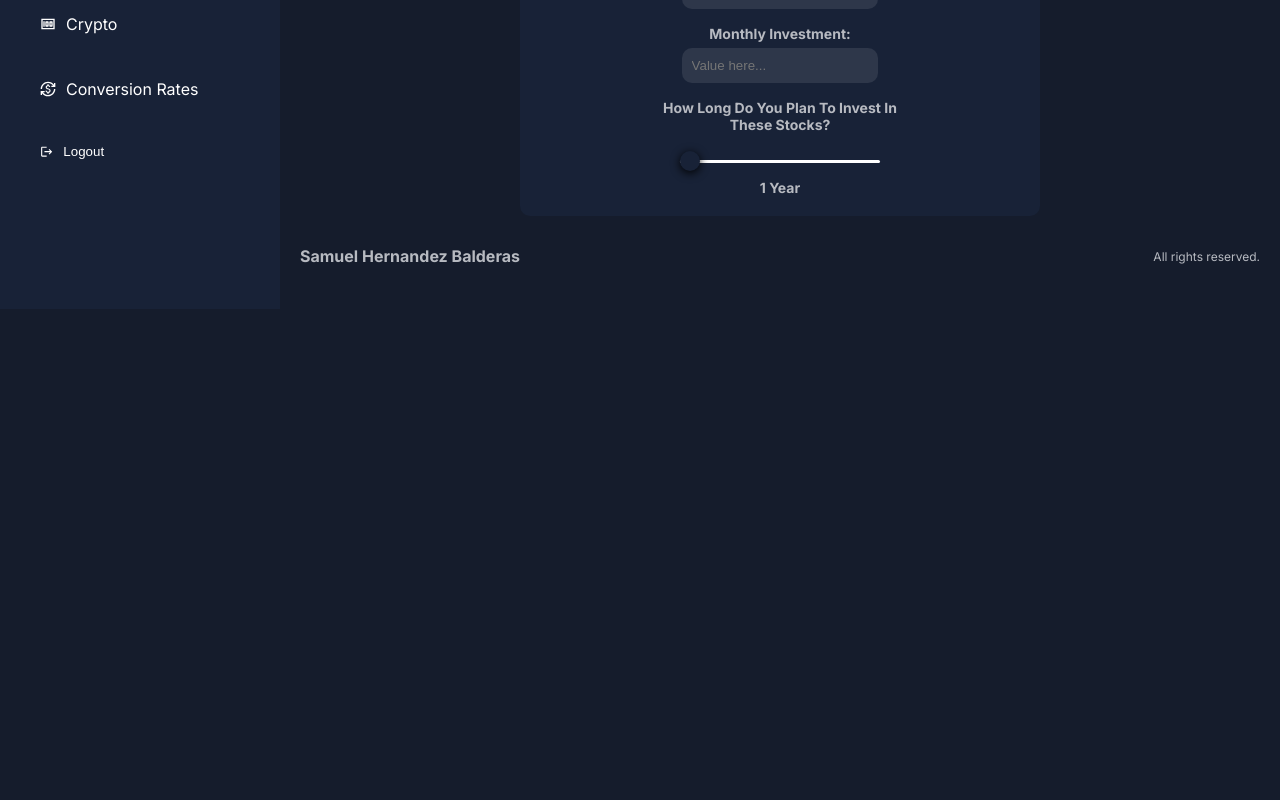
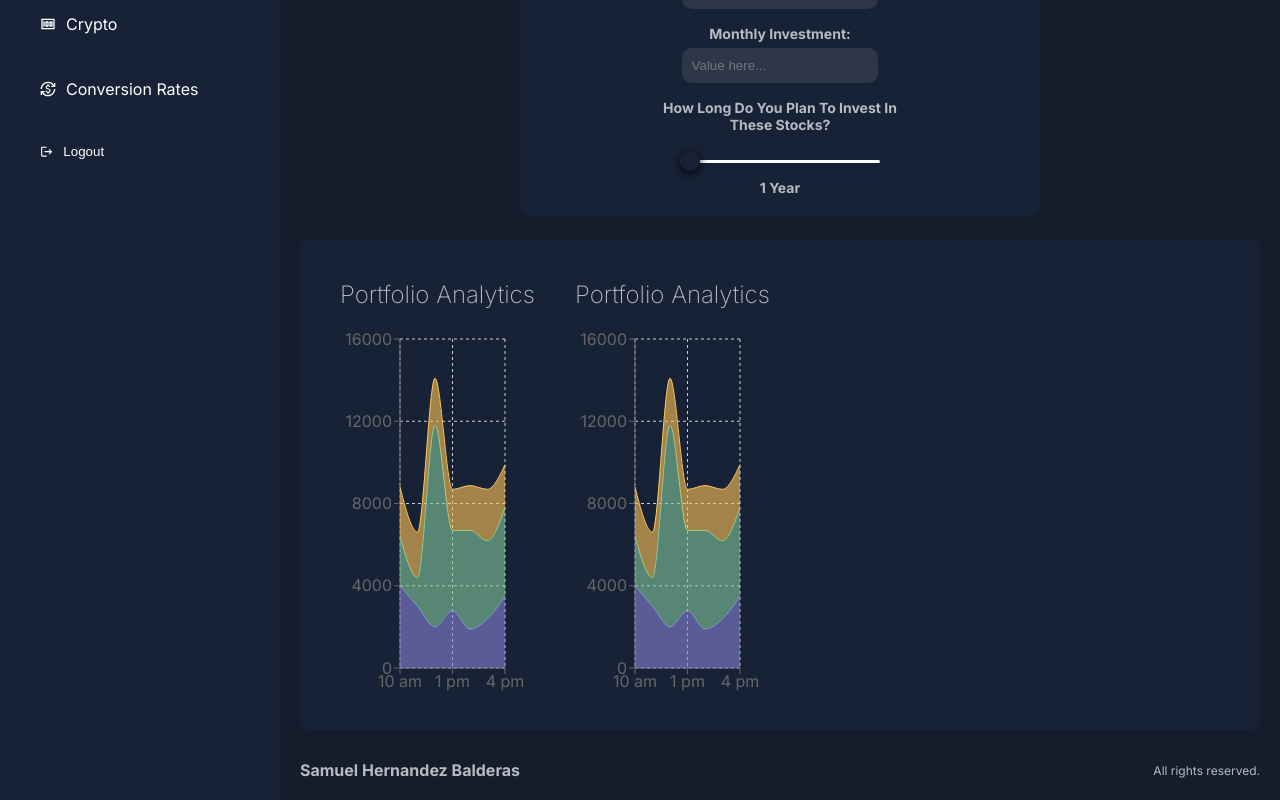
Before and after one commit to SamuelIVX/Deltabase, a Next.js app: page /dashboard/whatif in a window 1280 px wide. Shown: the part 491-1291 px from the top of the page. Before the commit the page ends 800 px from the top, so only its background shows below. Built offline with nearby package versions, Linux system fonts and the light colour scheme; no server answers.

Commit message:
Started working on the Comparison Charts. The two charts will have their own file/module.css and be imported to the main comparisonchart.jsx file for modularity and maintainability.

```diff
--- a/src/app/dashboard/whatif/page.jsx
+++ b/src/app/dashboard/whatif/page.jsx
@@ -1,6 +1,7 @@
 import Blurb from "@/components/whatif/blurb/blurb";
 import AssetSelector from "@/components/whatif/assetselector/assetselector";
 import InvestmentForm from "@/components/whatif/investmentform/investmentform";
+import ComparisonCharts from "../../../components/whatif/comparisoncharts/comparisoncharts";
 
 const WhatIf = () => {
     return (
@@ -8,6 +9,7 @@ const WhatIf = () => {
             <Blurb />
             <AssetSelector />
             <InvestmentForm />
+            <ComparisonCharts />
         </div>
     )
 }
--- a/src/components/whatif/assetselector/assetselector.module.css
+++ b/src/components/whatif/assetselector/assetselector.module.css
@@ -31,7 +31,7 @@
     background: #2e374a;
     padding: 10px;
     border-radius: 10px;
-    max-width: 30%;
+    max-width: 26%;
     margin: 0 auto;
     margin-top: 10px;
 }
--- /dev/null
+++ b/src/components/whatif/comparisoncharts/charts/chart1.jsx
@@ -0,0 +1,80 @@
+"use client";
+import React, { PureComponent } from 'react';
+import { AreaChart, Area, XAxis, YAxis, CartesianGrid, Tooltip, ResponsiveContainer } from 'recharts';
+import styles from "./chart1.module.css"
+
+const data = [
+    {
+      name: '10 am',
+      uv: 4000,
+      pv: 2400,
+      amt: 2400,
+    },
+    {
+      name: '11 am',
+      uv: 3000,
+      pv: 1398,
+      amt: 2210,
+    },
+    {
+      name: '12 pm',
+      uv: 2000,
+      pv: 9800,
+      amt: 2290,
+    },
+    {
+      name: '1 pm',
+      uv: 2780,
+      pv: 3908,
+      amt: 2000,
+    },
+    {
+      name: '2 pm',
+      uv: 1890,
+      pv: 4800,
+      amt: 2181,
+    },
+    {
+      name: '3 pm',
+      uv: 2390,
+      pv: 3800,
+      amt: 2500,
+    },
+    {
+      name: '4 pm',
+      uv: 3490,
+      pv: 4300,
+      amt: 2100,
+    },
+  ];
+
+const Chart1 = () => {
+  return (
+    <div className={styles.container}>
+      <h2 className={styles.title}>Portfolio Analytics</h2>
+      <ResponsiveContainer width="100%" height="90%">
+        <AreaChart
+            width={500}
+            height={400}
+            data={data}
+            margin={{
+            top: 10,
+            right: 30,
+            left: 0,
+            bottom: 0,
+            }}
+        >
+          <CartesianGrid strokeDasharray="3 3" />
+          <XAxis dataKey="name" />
+          <YAxis />
+          <Tooltip />
+          <Area type="monotone" dataKey="uv" stackId="1" stroke="#8884d8" fill="#8884d8" />
+          <Area type="monotone" dataKey="pv" stackId="1" stroke="#82ca9d" fill="#82ca9d" />
+          <Area type="monotone" dataKey="amt" stackId="1" stroke="#ffc658" fill="#ffc658" />
+        </AreaChart>
+    </ResponsiveContainer>
+    </div>
+  );
+};
+
+export default Chart1;
--- /dev/null
+++ b/src/components/whatif/comparisoncharts/charts/chart1.module.css
@@ -0,0 +1,12 @@
+.container {
+    height: 450px;
+    background-color: var(--bgSoft);
+    padding: 20px;
+    border-radius: 10px;
+  }
+
+  .title {
+    font-weight: 200;
+    color: var(--textSoft);
+    margin-bottom: 20px;
+  }
--- /dev/null
+++ b/src/components/whatif/comparisoncharts/charts/chart2.jsx
@@ -0,0 +1,80 @@
+"use client";
+import React, { PureComponent } from 'react';
+import { AreaChart, Area, XAxis, YAxis, CartesianGrid, Tooltip, ResponsiveContainer } from 'recharts';
+import styles from "./chart2.module.css"
+
+const data = [
+    {
+      name: '10 am',
+      uv: 4000,
+      pv: 2400,
+      amt: 2400,
+    },
+    {
+      name: '11 am',
+      uv: 3000,
+      pv: 1398,
+      amt: 2210,
+    },
+    {
+      name: '12 pm',
+      uv: 2000,
+      pv: 9800,
+      amt: 2290,
+    },
+    {
+      name: '1 pm',
+      uv: 2780,
+      pv: 3908,
+      amt: 2000,
+    },
+    {
+      name: '2 pm',
+      uv: 1890,
+      pv: 4800,
+      amt: 2181,
+    },
+    {
+      name: '3 pm',
+      uv: 2390,
+      pv: 3800,
+      amt: 2500,
+    },
+    {
+      name: '4 pm',
+      uv: 3490,
+      pv: 4300,
+      amt: 2100,
+    },
+  ];
+
+const Chart2 = () => {
+  return (
+    <div className={styles.container}>
+      <h2 className={styles.title}>Portfolio Analytics</h2>
+      <ResponsiveContainer width="100%" height="90%">
+        <AreaChart
+            width={500}
+            height={400}
+            data={data}
+            margin={{
+            top: 10,
+            right: 30,
+            left: 0,
+            bottom: 0,
+            }}
+        >
+          <CartesianGrid strokeDasharray="3 3" />
+          <XAxis dataKey="name" />
+          <YAxis />
+          <Tooltip />
+          <Area type="monotone" dataKey="uv" stackId="1" stroke="#8884d8" fill="#8884d8" />
+          <Area type="monotone" dataKey="pv" stackId="1" stroke="#82ca9d" fill="#82ca9d" />
+          <Area type="monotone" dataKey="amt" stackId="1" stroke="#ffc658" fill="#ffc658" />
+        </AreaChart>
+    </ResponsiveContainer>
+    </div>
+  );
+};
+
+export default Chart2;
--- /dev/null
+++ b/src/components/whatif/comparisoncharts/charts/chart2.module.css
@@ -0,0 +1,12 @@
+.container {
+    height: 450px;
+    background-color: var(--bgSoft);
+    padding: 20px;
+    border-radius: 10px;
+  }
+
+  .title {
+    font-weight: 200;
+    color: var(--textSoft);
+    margin-bottom: 20px;
+  }
--- /dev/null
+++ b/src/components/whatif/comparisoncharts/comparisoncharts.jsx
@@ -0,0 +1,18 @@
+import styles from "./comparisoncharts.module.css";
+import Chart1 from "./charts/chart1";
+import Chart2 from "./charts/chart2";
+
+const ComparisonCharts = () => {
+    return (
+        <div className={styles.wrapper}>
+            <div className={styles.container}>
+                <Chart1 />
+            </div>
+            <div className={styles.container}>
+                <Chart2 />
+            </div>
+        </div>
+    )
+}
+
+export default ComparisonCharts;
--- /dev/null
+++ b/src/components/whatif/comparisoncharts/comparisoncharts.module.css
@@ -0,0 +1,7 @@
+.wrapper{
+    background-color: var(--bgSoft);
+    border-radius: 10px;
+    padding: 20px;
+    margin-top: 24px;
+    display: flex;
+}
--- a/src/components/whatif/investmentform/investmentform.jsx
+++ b/src/components/whatif/investmentform/investmentform.jsx
@@ -1,5 +1,4 @@
 'use client'
-import useFinnhubHistoricalData from "@/hooks/useFinnhubHistoricalData"
 import styles from "./investmentform.module.css";
 import * as Slider from "@radix-ui/react-slider"
 import { useState } from "react"
--- a/src/components/whatif/investmentform/investmentform.module.css
+++ b/src/components/whatif/investmentform/investmentform.module.css
@@ -2,7 +2,6 @@
     background-color: var(--bgSoft);
     display: flex;
     gap: 16px;
-    margin-top: 500px;
     border-radius: 10px;
     padding: 20px;
     max-width: 520px;
```
